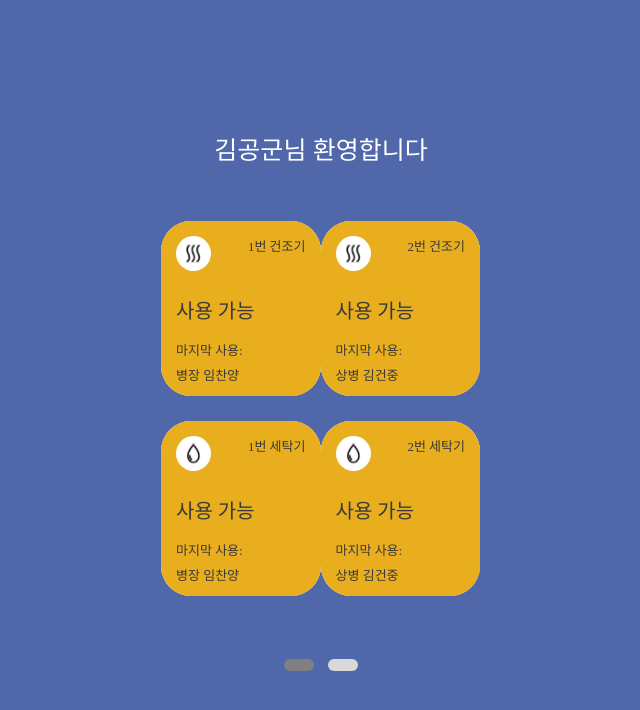
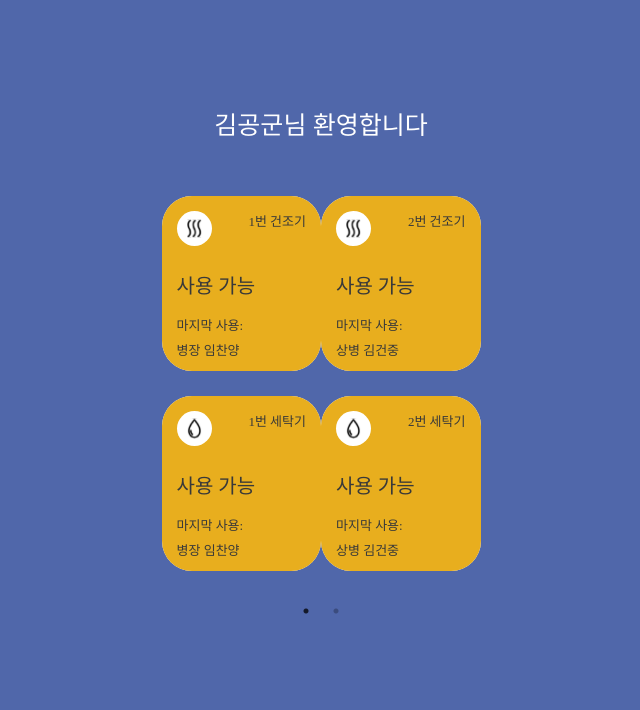
Before and after one commit to albert-yim/tanyak-laundry, a React (Create React App) app: page / in a window 1280 px wide. Shown: the top 710 px of the page, without its empty margins (319-959 px from the left). Built offline with nearby package versions, Linux system fonts and the light colour scheme; a web font is replaced by a local one.

Commit message:
fixed carousel css issue

```diff
--- a/package.json
+++ b/package.json
@@ -15,7 +15,9 @@
     "react-dom": "^18.3.1",
     "react-router-dom": "^6.26.0",
     "react-scripts": "5.0.1",
+    "react-slick": "^0.30.2",
     "sass": "^1.77.8",
+    "slick-carousel": "^1.8.1",
     "typescript": "^4.9.5",
     "web-vitals": "^2.1.4",
     "workbox-background-sync": "^6.6.0",
--- a/src/components/Carousel/Carousel.module.scss
+++ b/src/components/Carousel/Carousel.module.scss
@@ -1,37 +1,9 @@
-.carouselWrapper{
+.sliderWrapper{
+    height: 100%;
     width: 100%;
-    height: 100%;
-    position: relative;
-    display: flex;
-    flex-direction: column;
-    align-items: center;
-    .contentsWrapper{
-        width: 320px;
-        height: 450px;
-        display: flex;
-        overflow: hidden;
-        .sliderContent{
-            width: 100%;
-            height: 100%;
-            display: block;
-            flex-shrink: 0;
-            flex-grow: 0;
-        }
-    }
+    .slick-slide{
+        display: grid;
+        place-items: center;
 
-    .buttonsWrapper{
-        display: flex;
-        padding-top: 55px;
-        .button{
-            width: 30px;
-            height: 12px;
-            background-color: var(--secondary-color);
-            border-radius: 30px;
-            margin-left: 7px;
-            margin-right: 7px;
-        }
-        .buttonClicked{
-            background-color: grey;
-        }
     }
 }
--- a/src/components/Carousel/Carousel.tsx
+++ b/src/components/Carousel/Carousel.tsx
@@ -1,34 +1,37 @@
 import React, {useState} from "react";
+import Slider from "react-slick";
+import "slick-carousel/slick/slick.css";
+import "slick-carousel/slick/slick-theme.css";
 import styles from "./Carousel.module.scss";
+import BasicButton from "../BasicButton/BasicButton"
 
 export type CarouselTypes = {
-    contents: (()=>JSX.Element)[];
+    contents: JSX.Element[];
 };
 
 export default function Carousel({contents}:CarouselTypes) {
-    const [contentIndex, setContentIndex] = useState(0) //set array index as 0
+    var settings = {
+        dots: true,
+        infinite: true,
+        speed: 500,
+        slidesToShow:1,
+        slidesToScroll:1,
+        arrows: false,
 
+    }
     return(
-        <div className={styles.carouselWrapper}>
-            <div className={styles.contentsWrapper}> {/*align components in the array*/}
-                {contents.map(element => <div className={styles.sliderContent} style={{translate: `${-100 * contentIndex}%`}}> {element()} </div>
-                )} {/*show the only component on the appropriate index*/}
-            </div>
-
-            <div className={styles.buttonsWrapper}> {/*button underneath  that allows users switch to the other component*/}
-                {contents.map((_,index) => (
-                    <div className={`${styles.button} ${index === contentIndex ? styles.buttonClicked : styles.button}`} onClick={() => setContentIndex(index)}></div>
-                ))}
-            </div>
+        <div className = {styles.sliderWrapper}>
+            <Slider {...settings}>
+            {contents.map(element => <div> {element} </div>
+                )}
+            </Slider>
         </div>
     );
 }
 
 export function CarouselTest() {
 
-
-    function FirstPage(){
-        return(
+    const FirstPage =
         <div style = {{
             height: 300,
             width: 400,
@@ -36,10 +39,8 @@ export function CarouselTest() {
         }}>
             First Page
         </div>
-        )
-    }
-    function SecondPage(){
-        return(
+
+    const SecondPage =
             <div style = {{
                 height: 300,
                 width: 400,
@@ -47,8 +48,7 @@ export function CarouselTest() {
             }}>
                 Second Page
             </div>
-        )
-    }
+
     const PAGES = [FirstPage,SecondPage]
 
 
--- a/src/pages/Main/Main.module.scss
+++ b/src/pages/Main/Main.module.scss
@@ -20,4 +20,9 @@
     height: 145px;
     margin-bottom: 55px;
   }
+
+  .carouselWrapper{
+    width: 319px;
+    height: 500px;
+  }
 }
--- a/src/pages/Main/Main.tsx
+++ b/src/pages/Main/Main.tsx
@@ -116,8 +116,7 @@ const DRYERS: Dryer[] = [
 
 export default function Main({ userName }: MainType) {
   const [modalVisible, setModalVisible] = useState(false); // useState for modal visibility
-  function FirstSlide(){
-    return(
+  const FirstSlide =
       <>
         <div className={styles.machineWrapper}> {/** used map for aligning LaunDryerButtons with demo database info */}
           {DRYERS.slice(0,2).map((dryer)=>(<LaunDryerButton key={`dryer-${dryer.position}`} onClick={() => setModalVisible(true)} type={"dryer"} typeNumber={dryer.position} user={dryer.user} startTime={dryer.startTime} endTime={dryer.endTime}/>))}
@@ -127,10 +126,8 @@ export default function Main({ userName }: MainType) {
           {LAUNDRIES.slice(0,2).map((laundry)=>(<LaunDryerButton key={`laundry-${laundry.position}`} onClick={() => setModalVisible(true)} type={"laundry"} typeNumber={laundry.position} user={laundry.user} startTime={laundry.startTime} endTime={laundry.endTime}/>))}
         </div>
       </>
-    )
-  }
-  function SecondSlide(){
-    return(
+
+  const SecondSlide =
       <>
         <div className={styles.machineWrapper}> {/** used map for aligning LaunDryerButtons with demo database info */}
           {DRYERS.slice(2,4).map((dryer)=>(<LaunDryerButton key={`dryer-${dryer.position}`} onClick={() => setModalVisible(true)} type={"dryer"} typeNumber={dryer.position} user={dryer.user} startTime={dryer.startTime} endTime={dryer.endTime}/>))}
@@ -140,15 +137,14 @@ export default function Main({ userName }: MainType) {
           {LAUNDRIES.slice(2,4).map((laundry)=>(<LaunDryerButton key={`laundry-${laundry.position}`} onClick={() => setModalVisible(true)} type={"laundry"} typeNumber={laundry.position} user={laundry.user} startTime={laundry.startTime} endTime={laundry.endTime}/>))}
         </div>
       </>
-    )
-  }
+
 
   const SLIDES = [FirstSlide, SecondSlide]
 
   return (
     <div className={styles.mainWrapper}> {/* welcoming text */}
       <span className={styles.mainText}>{userName}님 환영합니다</span>
-      <div style={{height: 450}}>
+      <div className={styles.carouselWrapper}>
         <Carousel contents={SLIDES}/>
       </div>
       <Modal visible={modalVisible} onClose={() => setModalVisible(false)} />  {/** empty modal component */}
```
Also changed, not shown: 1 other file (tests, documents, lock files or other folders). Lines whose indentation alone changed are shown as unchanged.
